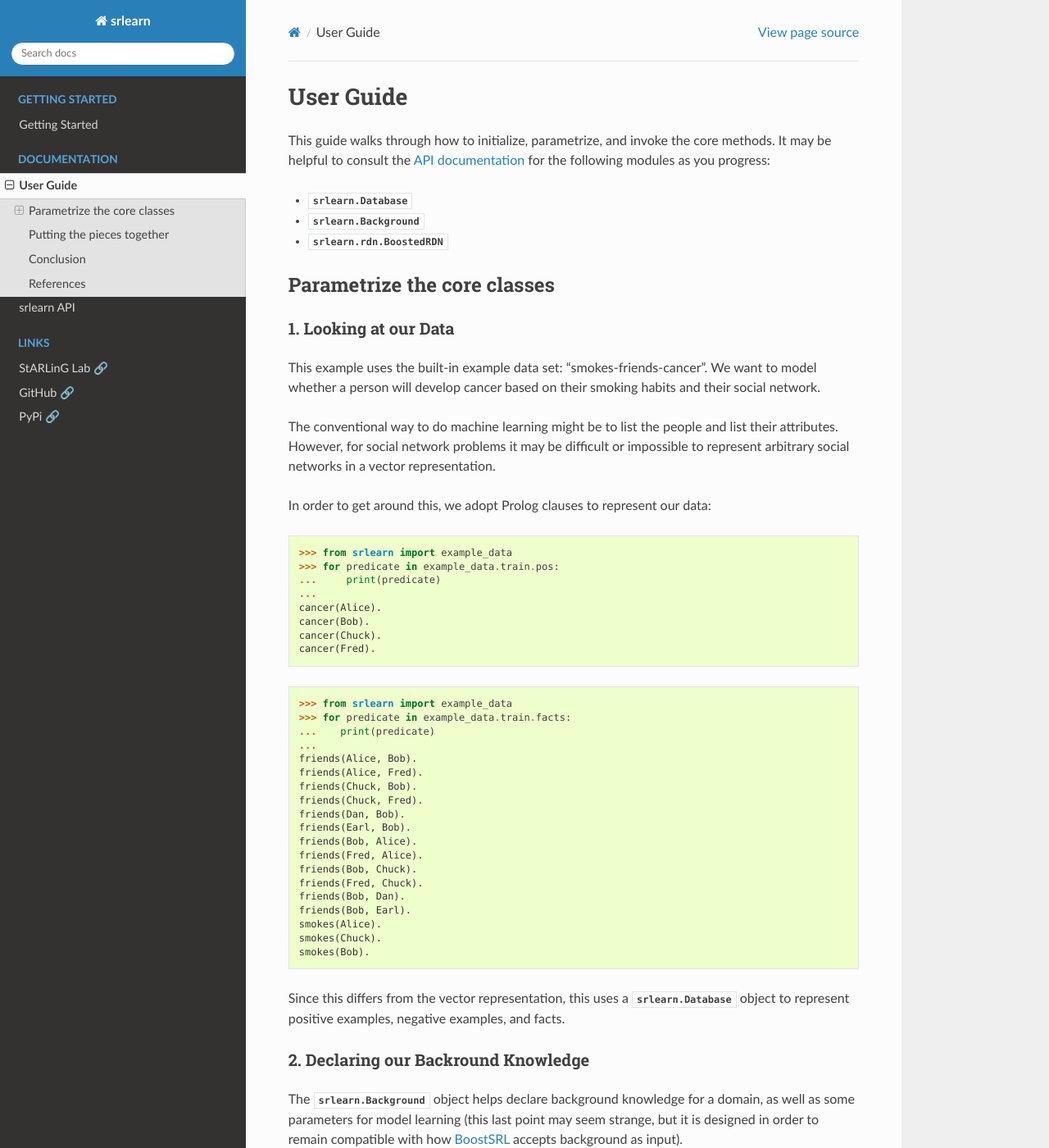
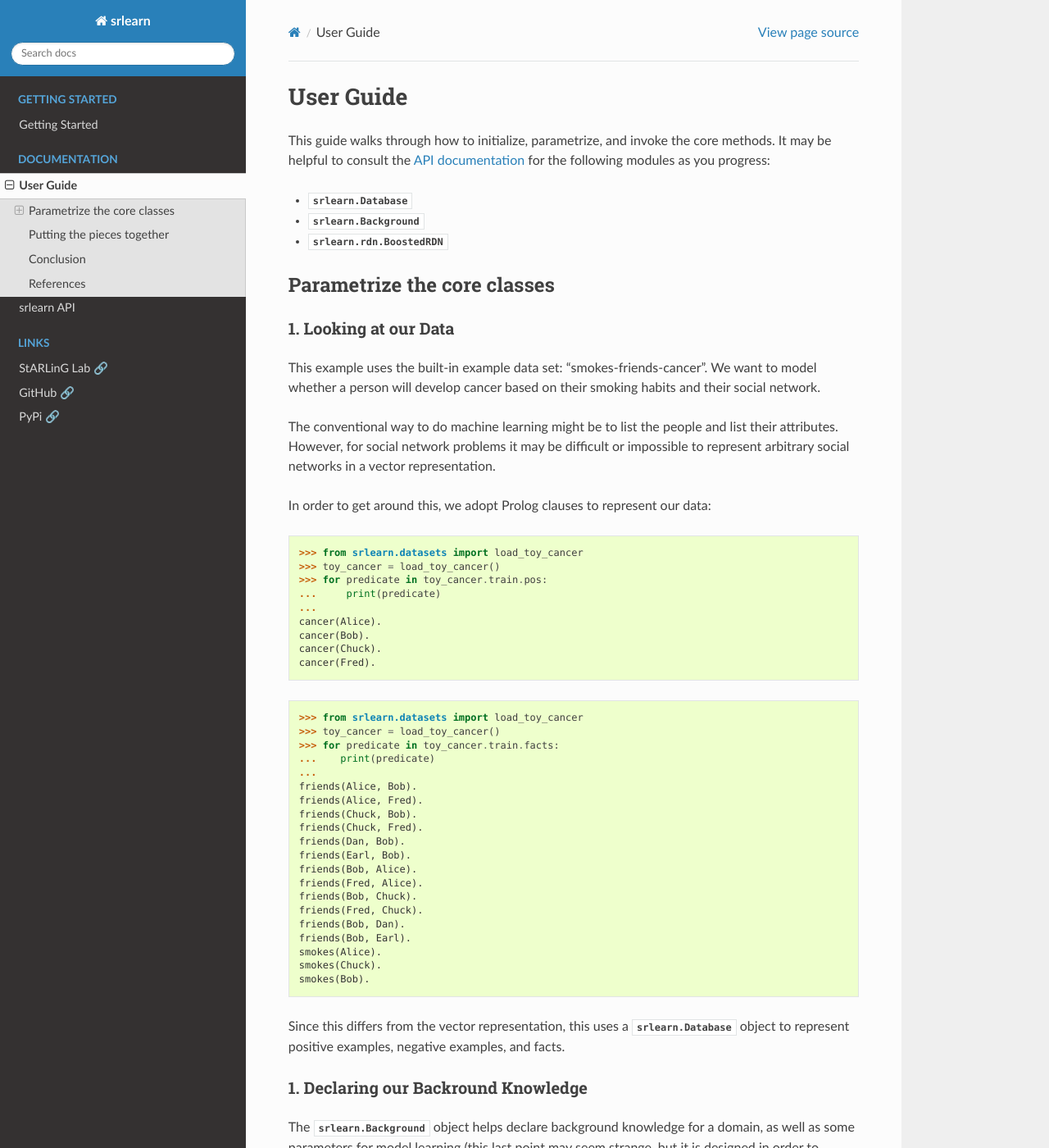
Before and after one commit to srlearn/srlearn, a Sphinx documentation site: the page built from docs/source/user_guide.rst, in a window 1280 px wide and 1400 px high. Shown: the whole window at 82% size. Built offline with Sphinx 7.4.7 and the Read the Docs theme 2.0.0, drawn with Linux system fonts in a browser that asks for light colours; pages that are not in the unit, such as notebooks, are missing from menus; the version number could not be read and is left out; some of the changed text lies outside the part shown.

Commit message:
📝 Update docs pointing to `srlearn.datasets`

```diff
--- a/docs/source/_templates/dataset.rst
+++ b/docs/source/_templates/dataset.rst
@@ -1,11 +1,11 @@
-:mod:`{{module}}`.{{objname}}
+:mod:`{{module}}`
 {{ underline }}==============
 
 .. currentmodule:: {{ module }}
 
-.. automodule:: {{module}}.{{ objname }}
+.. automodule:: {{module}}
 
-.. include:: {{module}}.{{objname}}.examples
+.. include:: {{module}}.examples
 
 .. raw:: html
 
--- a/docs/source/api.rst
+++ b/docs/source/api.rst
@@ -23,9 +23,10 @@ Data Sets
 
 .. autosummary::
    :toctree: generated/
-   :template: dataset.rst
+   :template: function.rst
 
-   example_data
+   datasets.load_toy_cancer
+   datasets.load_toy_father
 
 Utilities
 =========
--- a/docs/source/user_guide.rst
+++ b/docs/source/user_guide.rst
@@ -27,8 +27,9 @@ represent arbitrary social networks in a vector representation.
 
 In order to get around this, we adopt Prolog clauses to represent our data:
 
->>> from srlearn import example_data
->>> for predicate in example_data.train.pos:
+>>> from srlearn.datasets import load_toy_cancer
+>>> toy_cancer = load_toy_cancer()
+>>> for predicate in toy_cancer.train.pos:
 ...     print(predicate)
 ...
 cancer(Alice).
@@ -36,8 +37,9 @@ cancer(Bob).
 cancer(Chuck).
 cancer(Fred).
 
->>> from srlearn import example_data
->>> for predicate in example_data.train.facts:
+>>> from srlearn.datasets import load_toy_cancer
+>>> toy_cancer = load_toy_cancer()
+>>> for predicate in toy_cancer.train.facts:
 ...    print(predicate)
 ...
 friends(Alice, Bob).
@@ -59,7 +61,7 @@ smokes(Bob).
 Since this differs from the vector representation, this uses a :class:`srlearn.Database` object
 to represent positive examples, negative examples, and facts.
 
-2. Declaring our Backround Knowledge
+1. Declaring our Backround Knowledge
 ------------------------------------
 
 The :class:`srlearn.Background` object helps declare background knowledge for a domain, as well as
@@ -139,7 +141,8 @@ a series of trees.
 
 >>> from srlearn.rdn import BoostedRDN
 >>> from srlearn import Background
->>> from srlearn import example_data
+>>> from srlearn.datasets import load_toy_cancer
+>>> toy_cancer = load_toy_cancer()
 >>> bk = Background(
 ...     modes=[
 ...         "friends(+person,-person).",
@@ -150,7 +153,7 @@ a series of trees.
 ...     use_std_logic_variables=True,
 ... )
 >>> clf = BoostedRDN(background=bk, target="cancer")
->>> clf.fit(example_data.train)
+>>> clf.fit(toy_cancer.train)
 BoostedRDN(background=setParam: nodeSize=2.
 setParam: maxTreeDepth=3.
 setParam: numberOfClauses=100.
@@ -162,7 +165,7 @@ mode: cancer(+person).
 mode: smokes(+person).
 ,
            max_tree_depth=3, n_estimators=10, node_size=2, target='cancer')
->>> clf.predict(example_data.test)
+>>> clf.predict(toy_cancer.test)
 array([ True,  True,  True, False, False])
 
 Conclusion
```
Also changed, not shown: README.rst (+19 -18 lines), docs/examples/plot_smokes_friends_cancer.py (+6 -7 lines).
